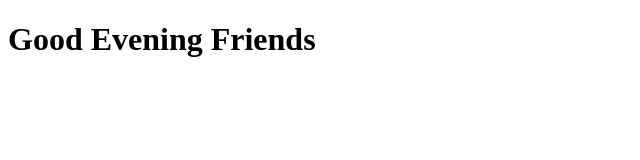
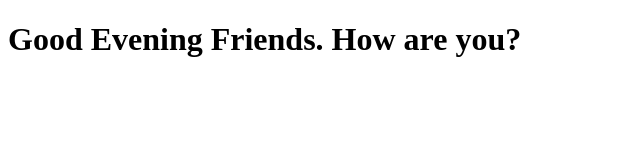
Before and after one commit to ShunnyUD/angular, a plain HTML site: page index.html in a window 1280 px wide. Shown: the whole page, without its empty margins (0-640 px from the left). Drawn offline with Linux system fonts and the light colour scheme.

Commit message:
Next version of web file.

```diff
--- a/index.html
+++ b/index.html
@@ -5,6 +5,6 @@
     <title>Hello Coursera</title>
   </head>
   <body>
-    <h1>Good Evening Friends</h1>
+    <h1>Good Evening Friends. How are you?</h1>
   </body>
 </html>
```
